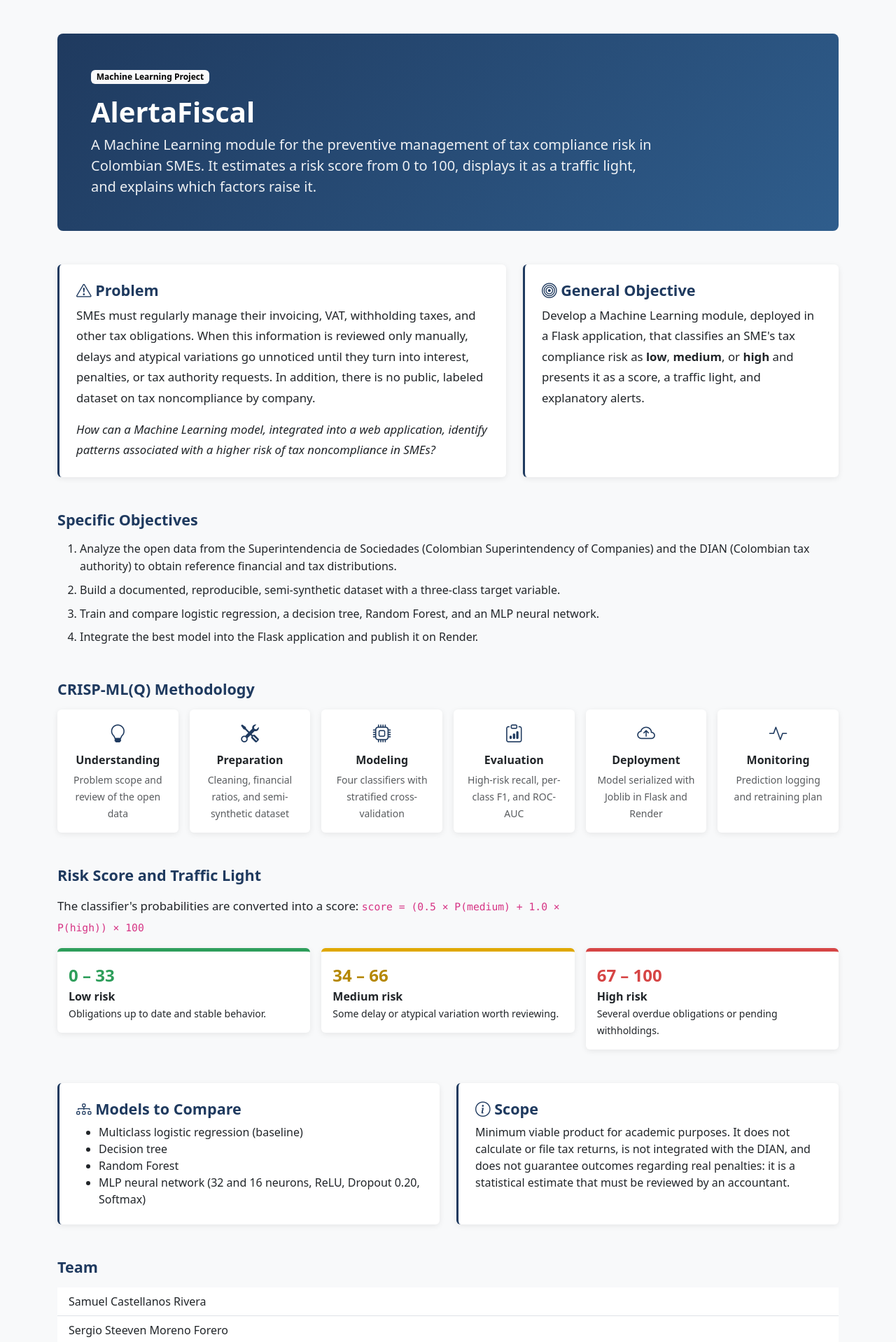
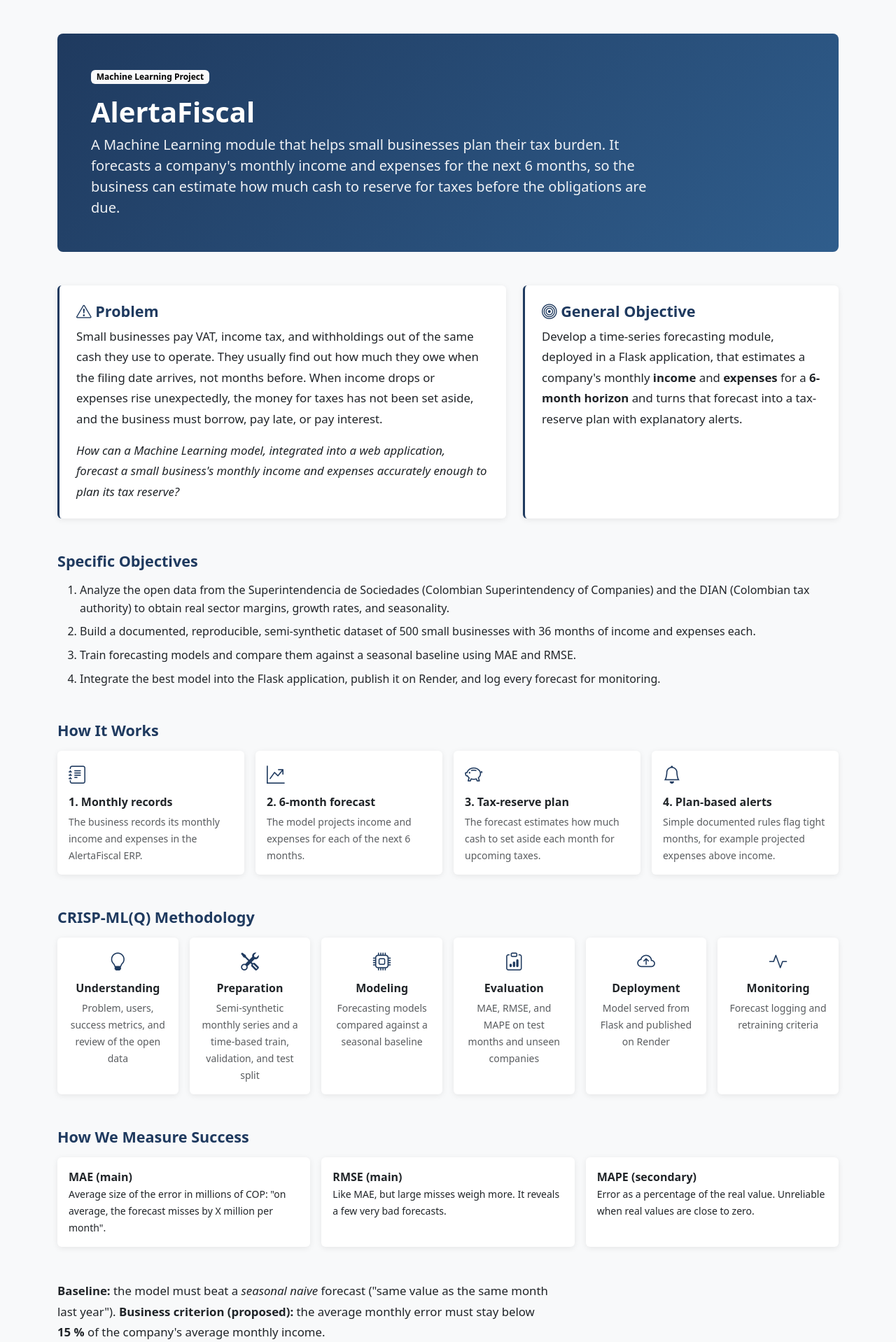
Before and after one commit to SergioMoreno12/AlertaFiscal, a Flask app: page /descripcion in a window 1280 px wide. Shown: the part 58-1976 px from the top of the page at 70% size. Run offline with Flask 3, Linux system fonts and the light colour scheme; some libraries are stand-ins or nearby versions.

Commit message:
feat: update project description to tax planning forecast

```diff
--- a/templates/descripcion.html
+++ b/templates/descripcion.html
@@ -9,9 +9,9 @@
         <span class="badge text-bg-light mb-3">Machine Learning Project</span>
         <h1 class="display-6 fw-bold">AlertaFiscal</h1>
         <p class="fs-5 mb-0 hero-text">
-            A Machine Learning module for the preventive management of tax compliance risk
-            in Colombian SMEs. It estimates a risk score from 0 to 100, displays it as a
-            traffic light, and explains which factors raise it.
+            A Machine Learning module that helps small businesses plan their tax burden. It forecasts
+            a company's monthly income and expenses for the next 6 months, so the business can
+            estimate how much cash to reserve for taxes before the obligations are due.
         </p>
     </div>
 
@@ -21,15 +21,16 @@
                 <div class="card-body p-4">
                     <h2><i class="bi bi-exclamation-triangle"></i> Problem</h2>
                     <p class="lead-text">
-                        SMEs must regularly manage their invoicing, VAT, withholding taxes,
-                        and other tax obligations. When this information is reviewed only
-                        manually, delays and atypical variations go unnoticed until they
-                        turn into interest, penalties, or tax authority requests. In addition,
-                        there is no public, labeled dataset on tax noncompliance by company.
+                        Small businesses pay VAT, income tax, and withholdings out of the same cash they
+                        use to operate. They usually find out how much they owe when the filing date
+                        arrives, not months before. When income drops or expenses rise unexpectedly,
+                        the money for taxes has not been set aside, and the business must borrow,
+                        pay late, or pay interest.
                     </p>
                     <p class="lead-text mb-0 fst-italic">
-                        How can a Machine Learning model, integrated into a web application,
-                        identify patterns associated with a higher risk of tax noncompliance in SMEs?
+                        How can a Machine Learning model, integrated into a web application, forecast
+                        a small business's monthly income and expenses accurately enough to plan its
+                        tax reserve?
                     </p>
                 </div>
             </div>
@@ -39,10 +40,10 @@
                 <div class="card-body p-4">
                     <h2><i class="bi bi-bullseye"></i> General Objective</h2>
                     <p class="lead-text mb-0">
-                        Develop a Machine Learning module, deployed in a Flask application,
-                        that classifies an SME's tax compliance risk as
-                        <strong>low</strong>, <strong>medium</strong>, or <strong>high</strong> and presents it
-                        as a score, a traffic light, and explanatory alerts.
+                        Develop a time-series forecasting module, deployed in a Flask application,
+                        that estimates a company's monthly <strong>income</strong> and
+                        <strong>expenses</strong> for a <strong>6-month horizon</strong> and turns
+                        that forecast into a tax-reserve plan with explanatory alerts.
                     </p>
                 </div>
             </div>
@@ -51,21 +52,41 @@
 
     <h2 class="section-title">Specific Objectives</h2>
     <ol class="objectives mb-5">
-        <li>Analyze the open data from the Superintendencia de Sociedades (Colombian Superintendency of Companies) and the DIAN (Colombian tax authority) to obtain reference financial and tax distributions.</li>
-        <li>Build a documented, reproducible, semi-synthetic dataset with a three-class target variable.</li>
-        <li>Train and compare logistic regression, a decision tree, Random Forest, and an MLP neural network.</li>
-        <li>Integrate the best model into the Flask application and publish it on Render.</li>
+        <li>Analyze the open data from the Superintendencia de Sociedades (Colombian Superintendency of Companies) and the DIAN (Colombian tax authority) to obtain real sector margins, growth rates, and seasonality.</li>
+        <li>Build a documented, reproducible, semi-synthetic dataset of 500 small businesses with 36 months of income and expenses each.</li>
+        <li>Train forecasting models and compare them against a seasonal baseline using MAE and RMSE.</li>
+        <li>Integrate the best model into the Flask application, publish it on Render, and log every forecast for monitoring.</li>
     </ol>
+
+    <h2 class="section-title">How It Works</h2>
+    <div class="row g-3 mb-5">
+        {% for paso in [
+            ('bi-journal-text', '1. Monthly records', 'The business records its monthly income and expenses in the AlertaFiscal ERP.'),
+            ('bi-graph-up-arrow', '2. 6-month forecast', 'The model projects income and expenses for each of the next 6 months.'),
+            ('bi-piggy-bank', '3. Tax-reserve plan', 'The forecast estimates how much cash to set aside each month for upcoming taxes.'),
+            ('bi-bell', '4. Plan-based alerts', 'Simple documented rules flag tight months, for example projected expenses above income.'),
+        ] %}
+        <div class="col-sm-6 col-lg-3">
+            <div class="card step-card h-100">
+                <div class="card-body">
+                    <i class="bi {{ paso[0] }} step-icon"></i>
+                    <div class="step-name">{{ paso[1] }}</div>
+                    <small class="text-muted">{{ paso[2] }}</small>
+                </div>
+            </div>
+        </div>
+        {% endfor %}
+    </div>
 
     <h2 class="section-title">CRISP-ML(Q) Methodology</h2>
     <div class="row g-3 mb-5 text-center">
         {% for paso in [
-            ('bi-lightbulb', 'Understanding', 'Problem scope and review of the open data'),
-            ('bi-tools', 'Preparation', 'Cleaning, financial ratios, and semi-synthetic dataset'),
-            ('bi-cpu', 'Modeling', 'Four classifiers with stratified cross-validation'),
-            ('bi-clipboard-data', 'Evaluation', 'High-risk recall, per-class F1, and ROC-AUC'),
-            ('bi-cloud-arrow-up', 'Deployment', 'Model serialized with Joblib in Flask and Render'),
-            ('bi-activity', 'Monitoring', 'Prediction logging and retraining plan'),
+            ('bi-lightbulb', 'Understanding', 'Problem, users, success metrics, and review of the open data'),
+            ('bi-tools', 'Preparation', 'Semi-synthetic monthly series and a time-based train, validation, and test split'),
+            ('bi-cpu', 'Modeling', 'Forecasting models compared against a seasonal baseline'),
+            ('bi-clipboard-data', 'Evaluation', 'MAE, RMSE, and MAPE on test months and unseen companies'),
+            ('bi-cloud-arrow-up', 'Deployment', 'Model served from Flask and published on Render'),
+            ('bi-activity', 'Monitoring', 'Forecast logging and retraining criteria'),
         ] %}
         <div class="col-6 col-md-4 col-xl-2">
             <div class="card step-card h-100">
@@ -79,43 +100,45 @@
         {% endfor %}
     </div>
 
-    <h2 class="section-title">Risk Score and Traffic Light</h2>
-    <p class="lead-text">
-        The classifier's probabilities are converted into a score:
-        <code>score = (0.5 × P(medium) + 1.0 × P(high)) × 100</code>
-    </p>
+    <h2 class="section-title">How We Measure Success</h2>
     <div class="row g-3 mb-5">
         <div class="col-md-4">
-            <div class="card light-card light-green"><div class="card-body">
-                <div class="light-range">0 – 33</div><div class="fw-semibold">Low risk</div>
-                <small>Obligations up to date and stable behavior.</small>
+            <div class="card h-100"><div class="card-body">
+                <div class="fw-semibold">MAE (main)</div>
+                <small>Average size of the error in millions of COP: "on average, the forecast misses by X million per month".</small>
             </div></div>
         </div>
         <div class="col-md-4">
-            <div class="card light-card light-yellow"><div class="card-body">
-                <div class="light-range">34 – 66</div><div class="fw-semibold">Medium risk</div>
-                <small>Some delay or atypical variation worth reviewing.</small>
+            <div class="card h-100"><div class="card-body">
+                <div class="fw-semibold">RMSE (main)</div>
+                <small>Like MAE, but large misses weigh more. It reveals a few very bad forecasts.</small>
             </div></div>
         </div>
         <div class="col-md-4">
-            <div class="card light-card light-red"><div class="card-body">
-                <div class="light-range">67 – 100</div><div class="fw-semibold">High risk</div>
-                <small>Several overdue obligations or pending withholdings.</small>
+            <div class="card h-100"><div class="card-body">
+                <div class="fw-semibold">MAPE (secondary)</div>
+                <small>Error as a percentage of the real value. Unreliable when real values are close to zero.</small>
             </div></div>
         </div>
     </div>
+    <p class="lead-text mb-5">
+        <strong>Baseline:</strong> the model must beat a <em>seasonal naive</em> forecast ("same value
+        as the same month last year"). <strong>Business criterion (proposed):</strong> the average
+        monthly error must stay below <strong>15&nbsp;%</strong> of the company's average monthly income.
+    </p>
 
     <div class="row g-4">
         <div class="col-md-6">
             <div class="card accent-card h-100">
                 <div class="card-body p-4">
-                    <h2><i class="bi bi-diagram-3"></i> Models to Compare</h2>
-                    <ul class="mb-0">
-                        <li>Multiclass logistic regression (baseline)</li>
-                        <li>Decision tree</li>
-                        <li>Random Forest</li>
-                        <li>MLP neural network (32 and 16 neurons, ReLU, Dropout 0.20, Softmax)</li>
-                    </ul>
+                    <h2><i class="bi bi-database-check"></i> Real vs Simulated Data</h2>
+                    <p class="mb-0">
+                        No public dataset contains monthly figures per company, so the training data is
+                        <strong>semi-synthetic</strong>: annual company aggregates, sector margins, and the
+                        shape of seasonality are real; every monthly value per company is generated by a
+                        program calibrated with those public statistics. Results show that the method works
+                        technically; they do not prove accuracy for a real business.
+                    </p>
                 </div>
             </div>
         </div>
@@ -124,10 +147,10 @@
                 <div class="card-body p-4">
                     <h2><i class="bi bi-info-circle"></i> Scope</h2>
                     <p class="mb-0">
-                        Minimum viable product for academic purposes. It does not calculate or file
-                        tax returns, is not integrated with the DIAN, and does not guarantee outcomes
-                        regarding real penalties: it is a statistical estimate that must be reviewed
-                        by an accountant.
+                        Preventive support for academic purposes, not accounting or tax advice. It does not
+                        classify companies by tax risk, predict penalties, compute or file tax returns, or
+                        connect to the DIAN, and it does not replace an accountant. Every forecast is an
+                        estimate that must be reviewed by the owner or their accountant.
                     </p>
                 </div>
             </div>
```
